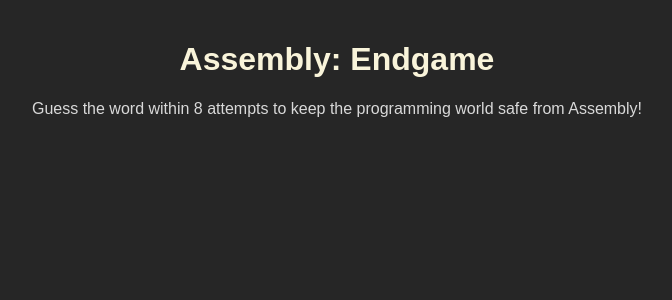
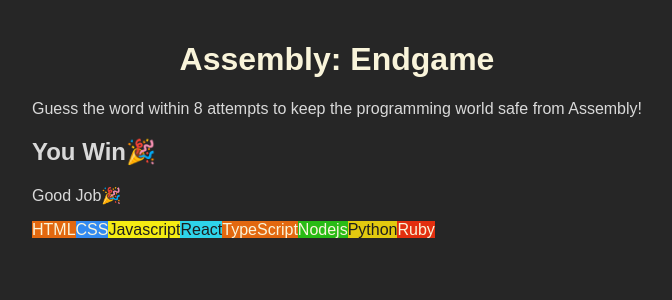
Before and after one commit to lubnafebin/react, a React (Vite) app in the folder assembly-endgame/: page / in a window 1280 px wide. Shown: the top 300 px of the page, without its empty margins (303-975 px from the left). Built offline with nearby package versions, Linux system fonts and the light colour scheme.

Commit message:
added game status section and language display section

```diff
--- a/assembly-endgame/src/components/AssemblyEndgame.jsx
+++ b/assembly-endgame/src/components/AssemblyEndgame.jsx
@@ -1,4 +1,59 @@
 export const AssemblyEndgame = () => {
+  const languages = [
+    {
+      name: "HTML",
+      backgroundColor: "#E2680F",
+      color: "#F9F4DA",
+    },
+    {
+      name: "CSS",
+      backgroundColor: "#328AF1",
+      color: "#F9F4DA",
+    },
+    {
+      name: "Javascript",
+      backgroundColor: "#F4EB13",
+      color: "#1E1E1E",
+    },
+    {
+      name: "React",
+      backgroundColor: "#2ED3E9",
+      color: "#1E1E1E",
+    },
+    {
+      name: "TypeScript",
+      backgroundColor: "#E2680F",
+      color: "#F9F4DA",
+    },
+    {
+      name: "Nodejs",
+      backgroundColor: "#28bb15ff",
+      color: "#F9F4DA",
+    },
+    {
+      name: "Python",
+      backgroundColor: "#e2c90fff",
+      color: "#1E1E1E",
+    },
+    {
+      name: "Ruby",
+      backgroundColor: "#e22f0fff",
+      color: "#F9F4DA",
+    },
+  ];
+
+  const langElement = languages.map((lang) => {
+    const styles = {
+      backgroundColor: lang.backgroundColor,
+      color: lang.color,
+    };
+    return (
+      <span className="chip" style={styles} key={lang.name}>
+        {lang.name}
+      </span>
+    );
+  });
+
   return (
     <main>
       <header>
@@ -8,6 +63,11 @@ export const AssemblyEndgame = () => {
           from Assembly!
         </p>
       </header>
+      <section className="game-status">
+        <h2>You Win🎉</h2>
+        <p>Good Job🎉</p>
+      </section>
+      <section className="lang-chips">{langElement}</section>
     </main>
   );
 };
```
